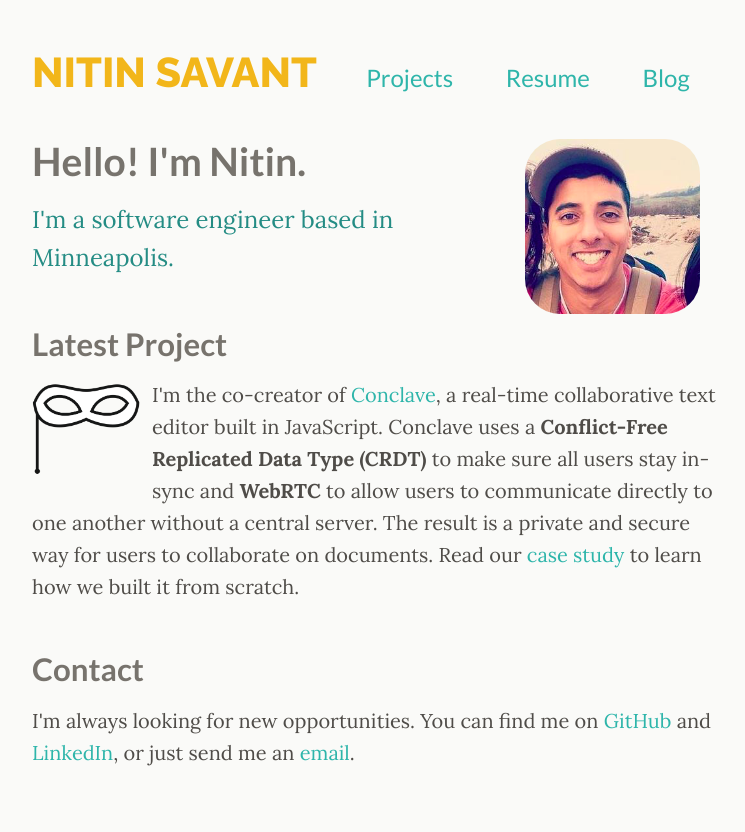
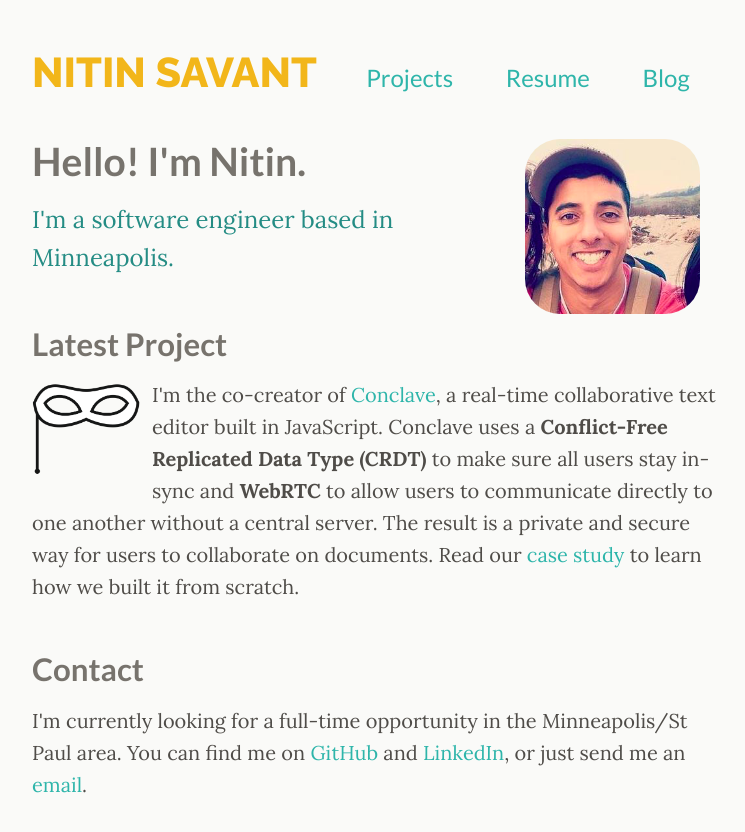
Before and after one commit to nitinsavant/nitinsavant.github.io, a Jekyll site: the page built from index.html, in a window 1280 px wide. Shown: the top 832 px of the page, without its empty margins (266-1011 px from the left). Built offline with Jekyll 4.4.1, drawn with Linux system fonts in a browser that asks for light colours.

Commit message:
Update call to action

```diff
--- a/index.html
+++ b/index.html
@@ -30,6 +30,6 @@ title: Home
 <footer>
   <h2>Contact</h2>
   <p>
-    I'm always looking for new opportunities. You can find me on <a target="_blank" rel="external" href="https://github.com/nitinsavant">GitHub</a> and <a target="_blank" rel="external" href="https://linkedin.com/in/nitinsavant">LinkedIn</a>, or just send me an <a href="mailto:nitinsavant@gmail.com">email</a>.
+    I'm currently looking for a full-time opportunity in the Minneapolis/St Paul area. You can find me on <a target="_blank" rel="external" href="https://github.com/nitinsavant">GitHub</a> and <a target="_blank" rel="external" href="https://linkedin.com/in/nitinsavant">LinkedIn</a>, or just send me an <a href="mailto:nitinsavant@gmail.com">email</a>.
   </p>
 </footer>
```
